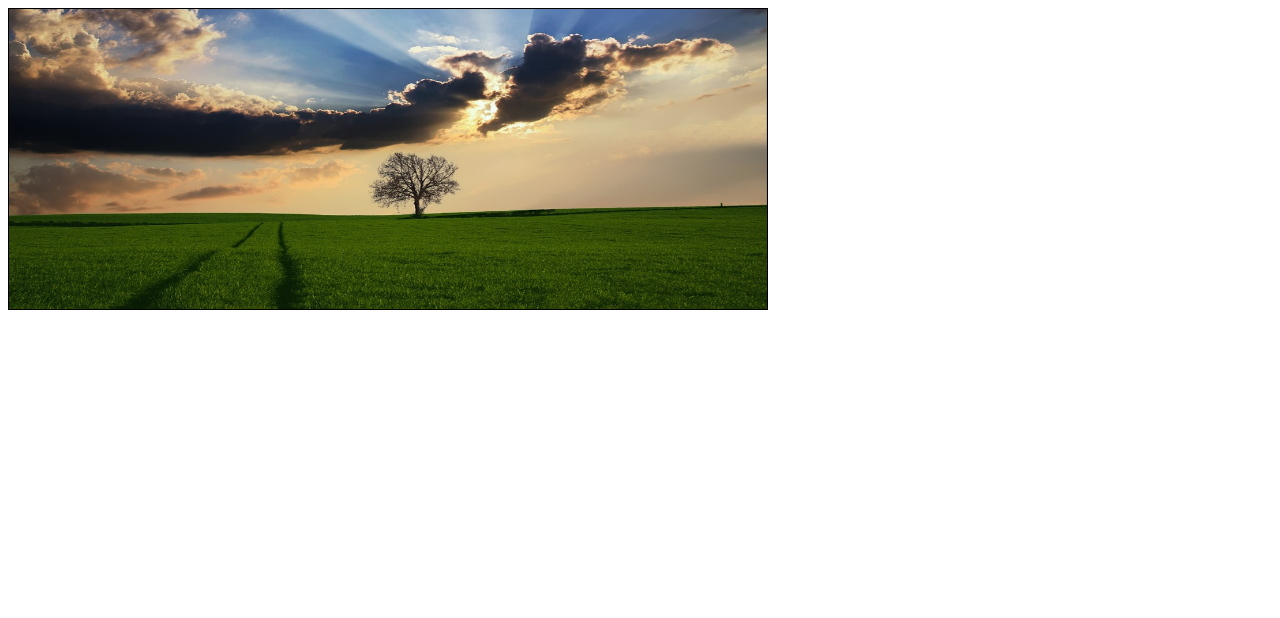
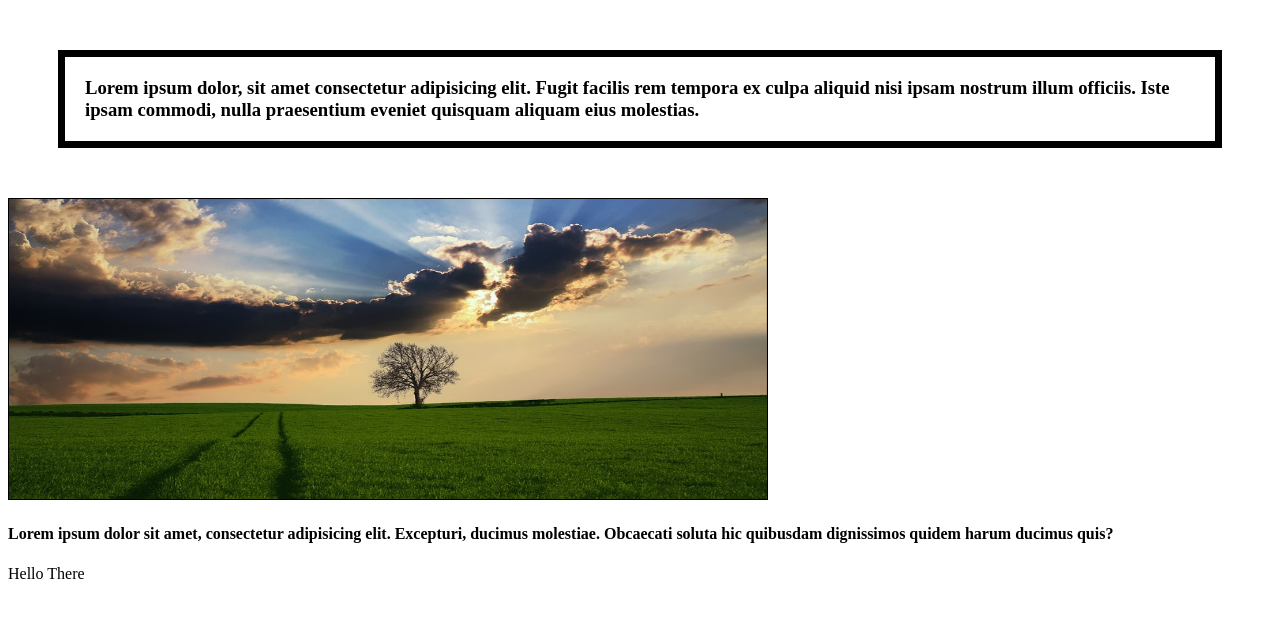
Before and after one commit to shiny-rainy/Learn-web, a plain HTML site: page index.html in a window 1280 px wide. Drawn offline with Linux system fonts and the light colour scheme.

Commit message:
margin and padding

```diff
--- a/index.css
+++ b/index.css
@@ -3,3 +3,9 @@
     width: 60%;
     border : black 1px solid;
 }
+
+h3{
+    border: 7px solid black;
+    padding: 20px;
+    margin: 50px;
+}
--- a/index.html
+++ b/index.html
@@ -8,6 +8,9 @@
     <link rel="stylesheet" href="index.css">
 </head>
 <body>
+    <h3>Lorem ipsum dolor, sit amet consectetur adipisicing elit. Fugit facilis rem tempora ex culpa aliquid nisi ipsam nostrum illum officiis. Iste ipsam commodi, nulla praesentium eveniet quisquam aliquam eius molestias.</h1>
     <img id="image" src="img/img-1.jpg" alt="">
+    <h4>Lorem ipsum dolor sit amet, consectetur adipisicing elit. Excepturi, ducimus molestiae. Obcaecati soluta hic quibusdam dignissimos quidem harum ducimus quis?</h2>
+    <p>Hello There</p>
 </body>
 </html>
```
